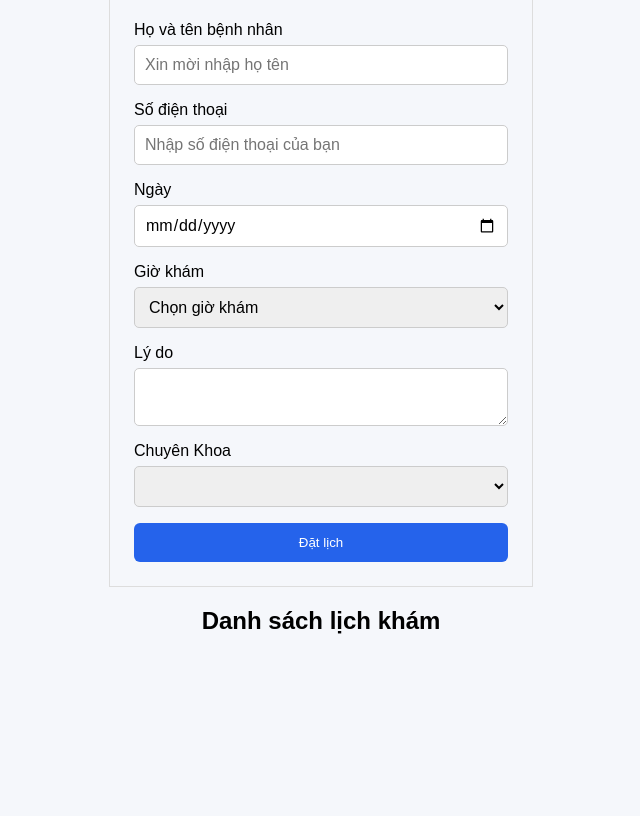
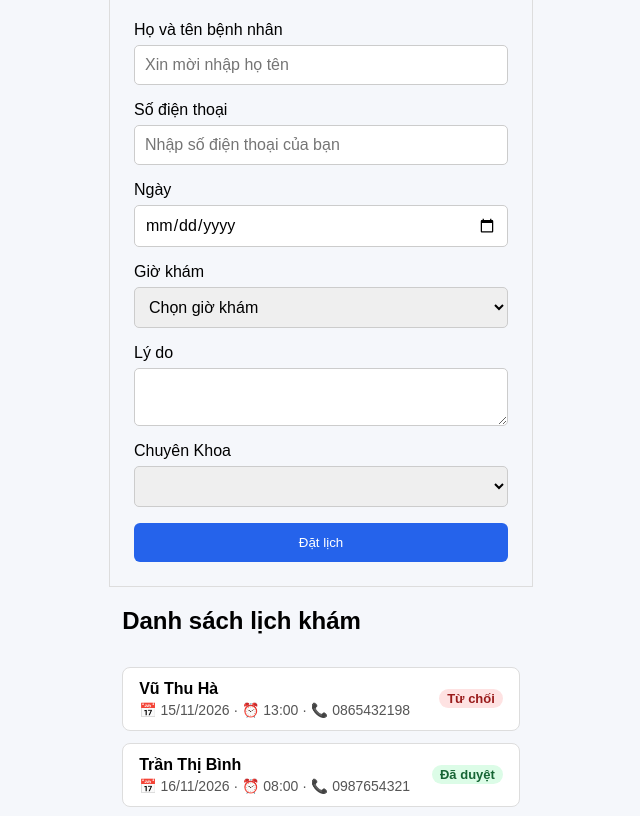
Before and after one commit to dongk2059/html-css-js-14-days, a plain HTML site: page day-01/index.html in a window 1280 px wide. Shown: the part 104-920 px from the top of the page, without its empty margins (319-959 px from the left). Before the commit the page ends 800 px from the top, so only its background shows below. Drawn offline with Linux system fonts and the light colour scheme.

Commit message:
day 8: renderBookings render danh sách lịch từ mảng bookings, nhãn màu theo status

```diff
--- a/day-01/index.css
+++ b/day-01/index.css
@@ -108,21 +108,49 @@ button:hover {
   gap: 12px;
 }
 
-.badge{
+/* ===== NGÀY 8 · THẺ LỊCH ===== */
+.booking-card {
+  display: flex;
+  justify-content: space-between;   /* thông tin bên trái, nhãn bên phải */
+  align-items: center;
+  gap: 12px;
+  padding: 12px 16px;
+  background-color: white;
+  border: 1px solid #ddd;
+  border-radius: 8px;
+}
+
+.booking-info {
+  display: flex;
+  flex-direction: column;
+  gap: 4px;
+  min-width: 0;
+}
+
+.booking-name {
+  font-weight: bold;
+}
+
+.booking-meta {
+  font-size: 14px;
+  color: #555;
+}
+
+.empty-message {
+  color: #777;
+  text-align: center;
+}
+
+/* ===== NHÃN TRẠNG THÁI ===== */
+.badge {
+  display: inline-block;
   padding: 2px 8px;
-  border-radius: 8px;
-  font-size: small;
-  font-weight: bolder;
+  border-radius: 999px;     /* bo tròn hai đầu */
+  font-size: 13px;
+  font-weight: bold;
+  white-space: nowrap;      /* nhãn không bị xuống dòng */
 }
-.badge.pending{
-  background-color: #fef3c7;
-  color: #92400e;
-}
-.badge.approved{
-  background-color: #dcfce7;
-  color: #166534;
-}
-.badge.rejected{
-  background-color: #fee2e2;
-  color: #991b1b;
-}
+
+.badge.pending  { background-color: #fef3c7; color: #92400e; }
+.badge.approved { background-color: #dcfce7; color: #166534; }
+.badge.rejected { background-color: #fee2e2; color: #991b1b; }
--- a/day-01/index.js
+++ b/day-01/index.js
@@ -187,3 +187,81 @@ console.log("Mảng gốc không đổi:", before === after);
 // =====================================================
 
 console.log(` =====================================================NGÀY 7 · MINI PROJECT: QUẢN LÝ LỊCH KHÁM=====================================================`);
+
+// =====================================================
+// NGÀY 8 · RENDER DANH SÁCH LỊCH TỪ MẢNG bookings
+// =====================================================
+
+// Chữ hiển thị cho từng trạng thái (tra cứu bằng object)
+const STATUS_LABEL = {
+  pending: "Chờ duyệt",
+  approved: "Đã duyệt",
+  rejected: "Từ chối",
+};
+
+// "2026-11-20" → "20/11/2026"
+function formatDate(dateStr) {
+  return dateStr.split("-").reverse().join("/");
+}
+
+// Dựng 1 thẻ lịch từ 1 object booking → TRẢ VỀ thẻ li (chưa gắn lên trang)
+function createBookingCard(booking) {
+  // 1. Tạo thẻ li
+  const li = document.createElement("li");
+  li.classList.add("booking-card");
+
+  // 2. Gắn id của lịch vào thẻ
+  li.dataset.id = booking.id;
+
+  // 3. Phần thông tin: tên + ngày giờ + SĐT (đều dùng textContent → an toàn XSS)
+  const info = document.createElement("div");
+  info.classList.add("booking-info");
+
+  const name = document.createElement("span");
+  name.classList.add("booking-name");
+  name.textContent = booking.name;
+
+  const meta = document.createElement("span");
+  meta.classList.add("booking-meta");
+  meta.textContent = `📅 ${formatDate(booking.date)} · ⏰ ${booking.time} · 📞 ${booking.phone}`;
+
+  info.append(name, meta);
+
+  // 4. Nhãn trạng thái: class chung "badge" + class lấy từ dữ liệu
+  const badge = document.createElement("span");
+  badge.classList.add("badge", booking.status);
+  badge.textContent = STATUS_LABEL[booking.status] ?? booking.status;
+
+  // 5. Ghép phần thông tin + nhãn vào li
+  li.append(info, badge);
+
+  // 6. Trả về thẻ
+  return li;
+}
+
+// Vẽ lại TOÀN BỘ danh sách từ mảng
+function renderBookings(list) {
+  // 1. Tìm thẻ cha
+  const ul = document.querySelector("#booking-list");
+
+  // 2. Xóa danh sách cũ
+  ul.innerHTML = "";
+
+  // 3. Mảng rỗng → báo và dừng
+  if (list.length === 0) {
+    const empty = document.createElement("li");
+    empty.classList.add("empty-message");
+    empty.textContent = "Chưa có lịch nào";
+    ul.append(empty);
+    return;
+  }
+
+  // 4. Mỗi booking → tạo thẻ → gắn vào ul
+  list.forEach((booking) => {
+    const card = createBookingCard(booking);
+    ul.append(card);
+  });
+}
+
+// Vẽ lần đầu khi tải trang, xếp theo ngày giờ (hàm sortByDate của Ngày 6)
+renderBookings(sortByDate(bookings));
```
